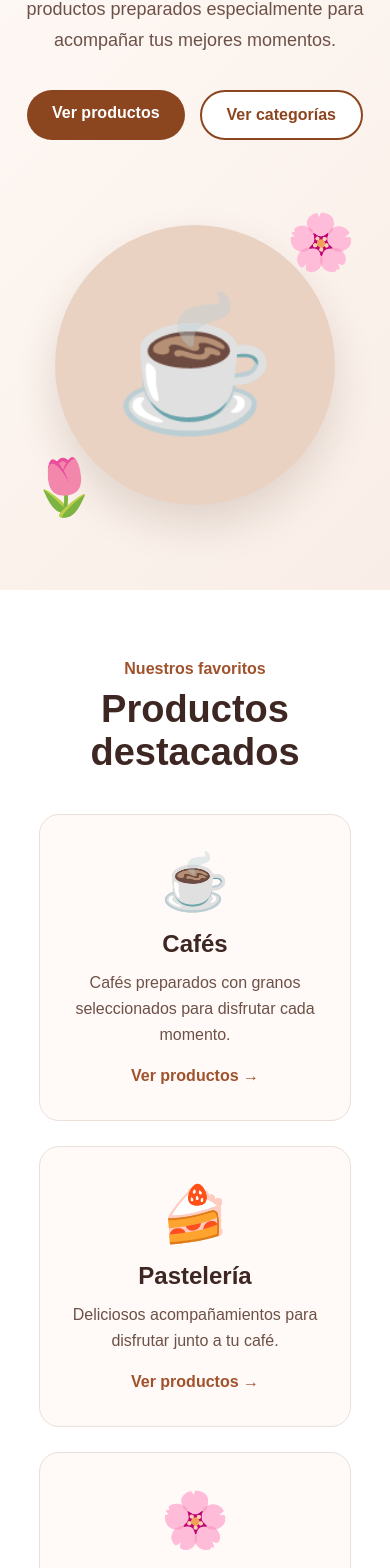
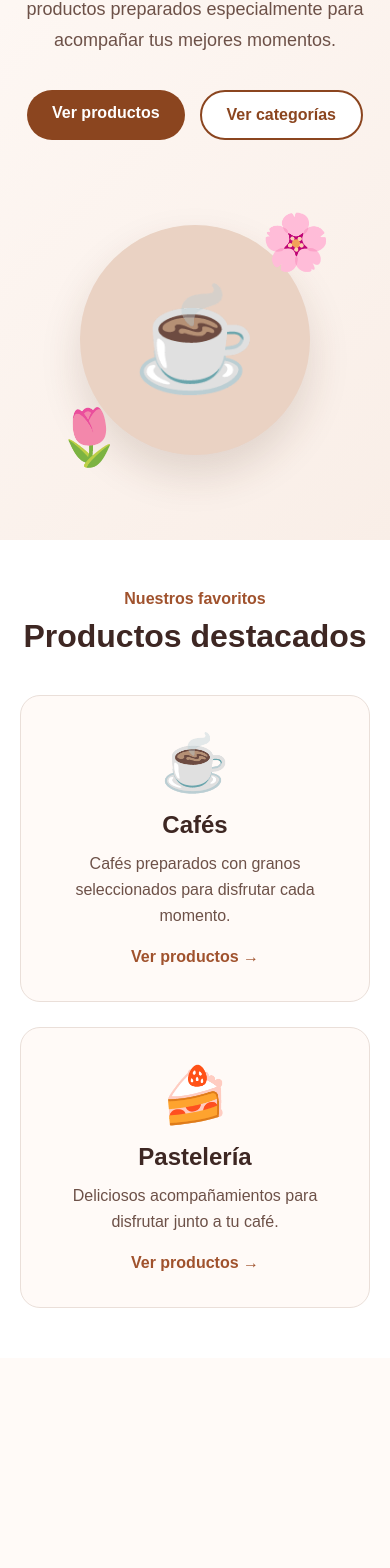
Before and after one commit to Barbara-Carolina7/Coffee_flower360, a React (Vite) app: page / in a window 390 px wide. Shown: the part 427-1995 px from the top of the page. After the commit the page ends 1785 px from the top, so only its background shows below. Built offline with nearby package versions, Linux system fonts and the light colour scheme; what aws-amplify would draw is missing.

Commit message:
feat: actualizar inicio con cafes y pasteleria

```diff
--- a/src/pages/Home.jsx
+++ b/src/pages/Home.jsx
@@ -1,9 +1,18 @@
 function Home() {
   return (
     <main className="home">
+
+      {/* =========================
+          HERO
+      ========================= */}
+
       <section className="hero">
+
         <div className="hero-content">
-          <p className="hero-subtitle">☕ Bienvenido a Coffee Flower 🌸</p>
+
+          <p className="hero-subtitle">
+            ☕ Bienvenido a Coffee Flower 🌸
+          </p>
 
           <h1>
             El sabor que
@@ -17,6 +26,7 @@ function Home() {
           </p>
 
           <div className="hero-buttons">
+
             <a href="/products" className="btn-primary">
               Ver productos
             </a>
@@ -24,53 +34,97 @@ function Home() {
             <a href="/categories" className="btn-secondary">
               Ver categorías
             </a>
+
           </div>
+
         </div>
 
         <div className="hero-image">
+
           <div className="coffee-circle">
             ☕
           </div>
-          <div className="flower flower-one">🌸</div>
-          <div className="flower flower-two">🌷</div>
+
+          <div className="flower flower-one">
+            🌸
+          </div>
+
+          <div className="flower flower-two">
+            🌷
+          </div>
+
         </div>
+
       </section>
 
+
+      {/* =========================
+          PRODUCTOS DESTACADOS
+      ========================= */}
+
       <section className="featured">
-        <p className="section-subtitle">Nuestros favoritos</p>
 
-        <h2>Productos destacados</h2>
+        <p className="section-subtitle">
+          Nuestros favoritos
+        </p>
+
+        <h2>
+          Productos destacados
+        </h2>
 
         <div className="featured-grid">
+
+          {/* CAFÉS */}
+
           <div className="featured-card">
-            <div className="card-icon">☕</div>
-            <h3>Cafés</h3>
+
+            <div className="card-icon">
+              ☕
+            </div>
+
+            <h3>
+              Cafés
+            </h3>
+
             <p>
-              Cafés preparados con granos seleccionados para disfrutar
-              cada momento.
+              Cafés preparados con granos seleccionados
+              para disfrutar cada momento.
             </p>
-            <a href="/products">Ver productos →</a>
+
+            <a href="/products">
+              Ver productos →
+            </a>
+
           </div>
 
+
+          {/* PASTELERÍA */}
+
           <div className="featured-card">
-            <div className="card-icon">🍰</div>
-            <h3>Pastelería</h3>
+
+            <div className="card-icon">
+              🍰
+            </div>
+
+            <h3>
+              Pastelería
+            </h3>
+
             <p>
-              Deliciosos acompañamientos para disfrutar junto a tu café.
+              Deliciosos acompañamientos para disfrutar
+              junto a tu café.
             </p>
-            <a href="/products">Ver productos →</a>
+
+            <a href="/products">
+              Ver productos →
+            </a>
+
           </div>
 
-          <div className="featured-card">
-            <div className="card-icon">🌸</div>
-            <h3>Especiales</h3>
-            <p>
-              Productos especiales pensados para regalar o disfrutar.
-            </p>
-            <a href="/products">Ver productos →</a>
-          </div>
         </div>
+
       </section>
+
     </main>
   );
 }
--- a/src/styles/global.css
+++ b/src/styles/global.css
@@ -1,7 +1,15 @@
+/* =========================
+   CONFIGURACIÓN GENERAL
+========================= */
+
 * {
   margin: 0;
   padding: 0;
   box-sizing: border-box;
+}
+
+html {
+  scroll-behavior: smooth;
 }
 
 body {
@@ -9,6 +17,7 @@ body {
   background-color: #fffaf7;
   color: #3e2723;
 }
+
 
 /* =========================
    NAVBAR
@@ -24,7 +33,9 @@ body {
   justify-content: space-between;
 
   background-color: #ffffff;
+
   border-bottom: 1px solid #eadfd9;
+
   box-shadow: 0 2px 10px rgba(0, 0, 0, 0.08);
 
   position: relative;
@@ -38,6 +49,7 @@ body {
 
   font-size: 24px;
   font-weight: bold;
+
   color: #3e2723;
 }
 
@@ -49,6 +61,7 @@ body {
 
 .navbar-links a {
   text-decoration: none;
+
   color: #4e342e;
 
   font-size: 15px;
@@ -61,6 +74,7 @@ body {
   color: #a0522d;
 }
 
+
 /* =========================
    HOME
 ========================= */
@@ -68,6 +82,11 @@ body {
 .home {
   min-height: calc(100vh - 75px);
 }
+
+
+/* =========================
+   HERO
+========================= */
 
 .hero {
   min-height: 560px;
@@ -93,15 +112,20 @@ body {
 
 .hero-subtitle {
   color: #a0522d;
+
   font-size: 18px;
   font-weight: bold;
+
   margin-bottom: 20px;
 }
 
 .hero h1 {
   font-size: 58px;
+
   line-height: 1.1;
+
   margin-bottom: 25px;
+
   color: #3e2723;
 }
 
@@ -111,10 +135,18 @@ body {
 
 .hero-description {
   font-size: 18px;
+
   line-height: 1.7;
+
   color: #6d5148;
+
   margin-bottom: 35px;
 }
+
+
+/* =========================
+   BOTONES HERO
+========================= */
 
 .hero-buttons {
   display: flex;
@@ -124,11 +156,13 @@ body {
 .btn-primary,
 .btn-secondary {
   display: inline-block;
+
   padding: 14px 25px;
 
   border-radius: 30px;
 
   font-weight: bold;
+
   text-decoration: none;
 
   transition: 0.3s;
@@ -136,6 +170,7 @@ body {
 
 .btn-primary {
   background-color: #8b451f;
+
   color: white;
 }
 
@@ -145,14 +180,22 @@ body {
 
 .btn-secondary {
   border: 2px solid #8b451f;
+
   color: #8b451f;
+
   background-color: white;
 }
 
 .btn-secondary:hover {
   background-color: #8b451f;
+
   color: white;
 }
+
+
+/* =========================
+   IMAGEN / CAFÉ HERO
+========================= */
 
 .hero-image {
   position: relative;
@@ -179,11 +222,13 @@ body {
 
   font-size: 130px;
 
-  box-shadow: 0 20px 40px rgba(80, 45, 30, 0.15);
+  box-shadow:
+    0 20px 40px rgba(80, 45, 30, 0.15);
 }
 
 .flower {
   position: absolute;
+
   font-size: 55px;
 }
 
@@ -197,33 +242,56 @@ body {
   left: 10px;
 }
 
+
 /* =========================
    PRODUCTOS DESTACADOS
 ========================= */
 
 .featured {
   padding: 70px 10%;
+
   text-align: center;
+
   background-color: white;
 }
 
 .section-subtitle {
   color: #a0522d;
+
   font-weight: bold;
+
   margin-bottom: 10px;
 }
 
 .featured h2 {
   font-size: 38px;
+
   color: #3e2723;
+
   margin-bottom: 40px;
 }
 
+
+/* =========================
+   GRID DE PRODUCTOS
+========================= */
+
 .featured-grid {
   display: grid;
-  grid-template-columns: repeat(3, 1fr);
+
+  grid-template-columns: repeat(2, 1fr);
+
   gap: 25px;
+
+  max-width: 900px;
+
+  margin: 0 auto;
 }
+
+
+/* =========================
+   TARJETAS
+========================= */
 
 .featured-card {
   padding: 35px 25px;
@@ -231,6 +299,7 @@ body {
   border-radius: 20px;
 
   background-color: #fffaf7;
+
   border: 1px solid #eadfd9;
 
   transition: 0.3s;
@@ -238,31 +307,255 @@ body {
 
 .featured-card:hover {
   transform: translateY(-5px);
-  box-shadow: 0 10px 25px rgba(80, 45, 30, 0.1);
+
+  box-shadow:
+    0 10px 25px rgba(80, 45, 30, 0.1);
 }
 
 .card-icon {
   font-size: 55px;
+
   margin-bottom: 15px;
 }
 
 .featured-card h3 {
   font-size: 24px;
+
   margin-bottom: 12px;
+
   color: #3e2723;
 }
 
 .featured-card p {
   color: #6d5148;
+
   line-height: 1.6;
+
   margin-bottom: 20px;
 }
 
 .featured-card a {
   color: #a0522d;
+
   font-weight: bold;
+
   text-decoration: none;
 }
+
+.featured-card a:hover {
+  color: #7f3e19;
+}
+
+
+/* =========================
+   LOGIN COFFEE FLOWER
+========================= */
+
+.login-container {
+  min-height: calc(100vh - 90px);
+
+  display: flex;
+
+  justify-content: center;
+
+  align-items: center;
+
+  padding: 40px 20px;
+
+  background: #fff9f5;
+}
+
+.login-card {
+  width: 100%;
+
+  max-width: 430px;
+
+  background: #ffffff;
+
+  padding: 40px;
+
+  border-radius: 20px;
+
+  box-shadow:
+    0 8px 30px rgba(91, 53, 45, 0.12);
+
+  border: 1px solid #f0ddd4;
+
+  text-align: center;
+}
+
+.login-icon {
+  font-size: 45px;
+
+  margin-bottom: 10px;
+}
+
+.login-card h1 {
+  color: #4a2c25;
+
+  font-size: 28px;
+
+  margin-bottom: 8px;
+}
+
+.login-card > p {
+  color: #9b4d20;
+
+  font-weight: 600;
+
+  margin-bottom: 30px;
+}
+
+.login-card form {
+  display: flex;
+
+  flex-direction: column;
+
+  text-align: left;
+
+  gap: 8px;
+}
+
+.login-card label {
+  color: #4a2c25;
+
+  font-weight: 600;
+
+  margin-top: 8px;
+}
+
+.login-card input {
+  width: 100%;
+
+  box-sizing: border-box;
+
+  padding: 13px 14px;
+
+  border: 1px solid #e3cfc5;
+
+  border-radius: 10px;
+
+  font-size: 15px;
+
+  outline: none;
+
+  background: #fffdfb;
+}
+
+.login-card input:focus {
+  border-color: #a65325;
+
+  box-shadow:
+    0 0 0 3px rgba(166, 83, 37, 0.1);
+}
+
+.login-card button {
+  margin-top: 20px;
+
+  padding: 13px;
+
+  border: none;
+
+  border-radius: 10px;
+
+  background: #9b4d20;
+
+  color: white;
+
+  font-size: 16px;
+
+  font-weight: 700;
+
+  cursor: pointer;
+}
+
+.login-card button:hover {
+  background: #7f3e19;
+}
+
+.login-message {
+  margin-top: 20px;
+
+  padding: 12px;
+
+  border-radius: 10px;
+
+  background: #fff1e8;
+
+  color: #7f3e19;
+
+  font-weight: 600;
+}
+
+
+/* =========================
+   SELECCIÓN DE LOGIN
+========================= */
+
+.login-options {
+  display: flex;
+
+  flex-direction: column;
+
+  gap: 14px;
+
+  margin-top: 25px;
+}
+
+.login-option {
+  display: flex;
+
+  align-items: center;
+
+  gap: 15px;
+
+  padding: 16px;
+
+  text-decoration: none;
+
+  color: #4a2c25;
+
+  background: #fffaf7;
+
+  border: 1px solid #ead6cc;
+
+  border-radius: 12px;
+
+  transition: 0.3s;
+}
+
+.login-option:hover {
+  background: #fff1e8;
+
+  border-color: #a65325;
+
+  transform: translateY(-2px);
+}
+
+.login-option > span {
+  font-size: 30px;
+}
+
+.login-option div {
+  display: flex;
+
+  flex-direction: column;
+
+  text-align: left;
+}
+
+.login-option strong {
+  font-size: 17px;
+
+  color: #4a2c25;
+}
+
+.login-option small {
+  margin-top: 4px;
+
+  color: #8b6b5e;
+}
+
 
 /* =========================
    RESPONSIVE
@@ -270,22 +563,34 @@ body {
 
 @media (max-width: 800px) {
 
+  /* NAVBAR */
+
   .navbar {
     height: auto;
+
     padding: 20px;
+
     flex-direction: column;
+
     gap: 15px;
   }
 
   .navbar-links {
     flex-wrap: wrap;
+
     justify-content: center;
+
     gap: 15px;
   }
 
+
+  /* HERO */
+
   .hero {
     flex-direction: column;
+
     text-align: center;
+
     padding: 50px 20px;
   }
 
@@ -295,156 +600,45 @@ body {
 
   .hero-buttons {
     justify-content: center;
+
+    flex-wrap: wrap;
+  }
+
+  .hero-image {
+    width: 300px;
+
+    height: 300px;
+  }
+
+  .coffee-circle {
+    width: 230px;
+
+    height: 230px;
+
+    font-size: 100px;
+  }
+
+
+  /* PRODUCTOS */
+
+  .featured {
+    padding: 50px 20px;
+  }
+
+  .featured h2 {
+    font-size: 32px;
   }
 
   .featured-grid {
     grid-template-columns: 1fr;
+
+    max-width: 500px;
+  }
+
+
+  /* LOGIN */
+
+  .login-card {
+    padding: 30px 25px;
   }
 }
-/* =========================
-   LOGIN COFFEE FLOWER
-========================= */
-
-.login-container {
-  min-height: calc(100vh - 90px);
-  display: flex;
-  justify-content: center;
-  align-items: center;
-  padding: 40px 20px;
-  background: #fff9f5;
-}
-
-.login-card {
-  width: 100%;
-  max-width: 430px;
-  background: #ffffff;
-  padding: 40px;
-  border-radius: 20px;
-  box-shadow: 0 8px 30px rgba(91, 53, 45, 0.12);
-  border: 1px solid #f0ddd4;
-  text-align: center;
-}
-
-.login-icon {
-  font-size: 45px;
-  margin-bottom: 10px;
-}
-
-.login-card h1 {
-  color: #4a2c25;
-  font-size: 28px;
-  margin-bottom: 8px;
-}
-
-.login-card > p {
-  color: #9b4d20;
-  font-weight: 600;
-  margin-bottom: 30px;
-}
-
-.login-card form {
-  display: flex;
-  flex-direction: column;
-  text-align: left;
-  gap: 8px;
-}
-
-.login-card label {
-  color: #4a2c25;
-  font-weight: 600;
-  margin-top: 8px;
-}
-
-.login-card input {
-  width: 100%;
-  box-sizing: border-box;
-  padding: 13px 14px;
-  border: 1px solid #e3cfc5;
-  border-radius: 10px;
-  font-size: 15px;
-  outline: none;
-  background: #fffdfb;
-}
-
-.login-card input:focus {
-  border-color: #a65325;
-  box-shadow: 0 0 0 3px rgba(166, 83, 37, 0.1);
-}
-
-.login-card button {
-  margin-top: 20px;
-  padding: 13px;
-  border: none;
-  border-radius: 10px;
-  background: #9b4d20;
-  color: white;
-  font-size: 16px;
-  font-weight: 700;
-  cursor: pointer;
-}
-
-.login-card button:hover {
-  background: #7f3e19;
-}
-
-.login-message {
-  margin-top: 20px;
-  padding: 12px;
-  border-radius: 10px;
-  background: #fff1e8;
-  color: #7f3e19;
-  font-weight: 600;
-}
-/* =========================
-   SELECCIÓN DE LOGIN
-========================= */
-
-.login-options {
-  display: flex;
-  flex-direction: column;
-  gap: 14px;
-  margin-top: 25px;
-}
-
-.login-option {
-  display: flex;
-  align-items: center;
-  gap: 15px;
-
-  padding: 16px;
-
-  text-decoration: none;
-  color: #4a2c25;
-
-  background: #fffaf7;
-  border: 1px solid #ead6cc;
-  border-radius: 12px;
-
-  transition: 0.3s;
-}
-
-.login-option:hover {
-  background: #fff1e8;
-  border-color: #a65325;
-  transform: translateY(-2px);
-}
-
-.login-option > span {
-  font-size: 30px;
-}
-
-.login-option div {
-  display: flex;
-  flex-direction: column;
-  text-align: left;
-}
-
-.login-option strong {
-  font-size: 17px;
-  color: #4a2c25;
-}
-
-.login-option small {
-  margin-top: 4px;
-  color: #8b6b5e;
-}
```
